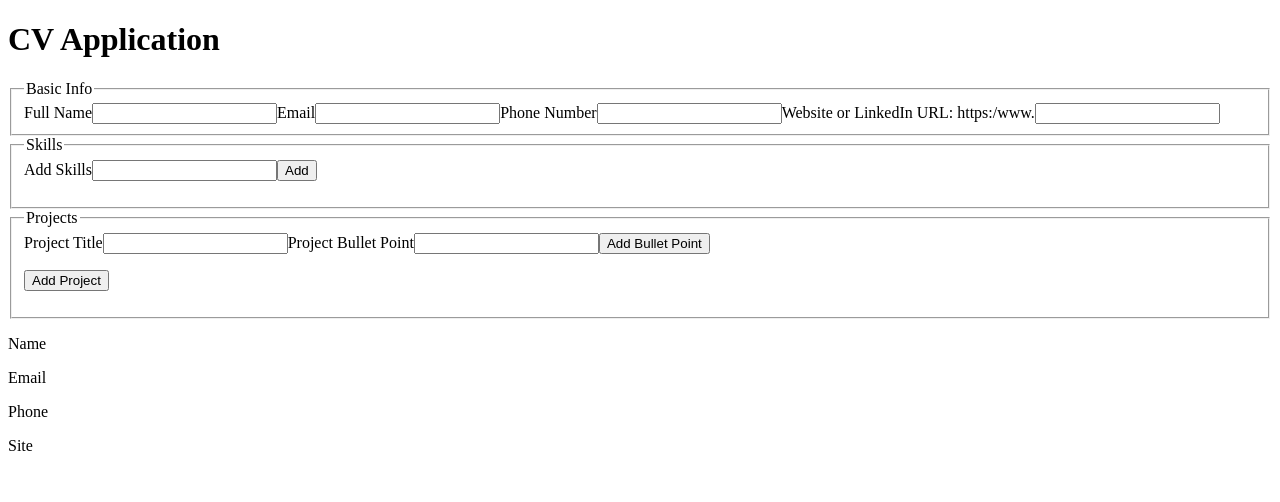
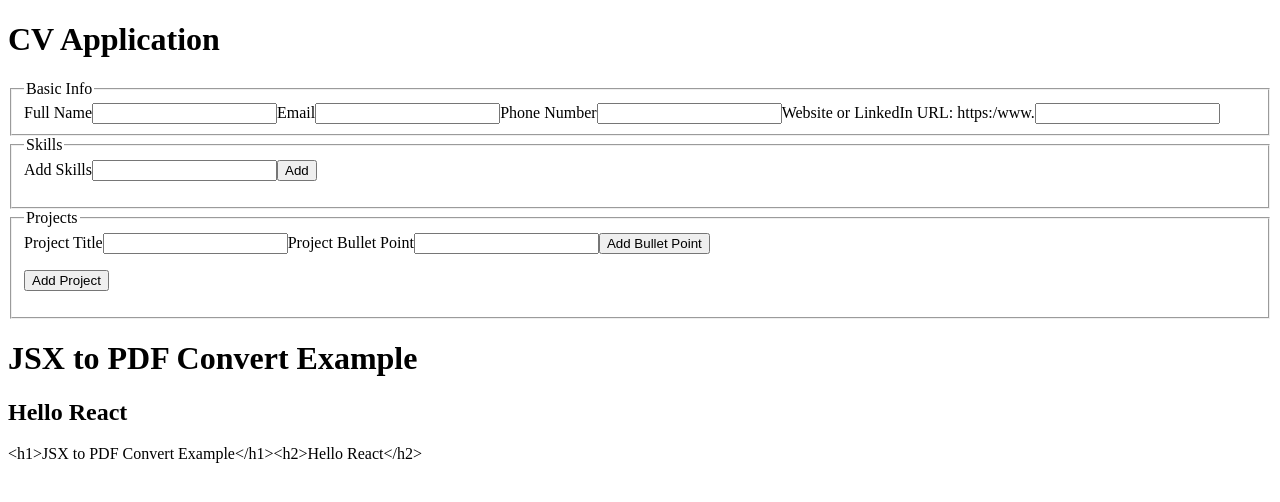
Before and after one commit to agabra23/cv-application-new, a React (Vite) app: page / in a window 1280 px wide. Shown: the top 502 px of the page. Built offline with nearby package versions, Linux system fonts and the light colour scheme.

Commit message:
Prepare JSXtoPDF component

```diff
--- a/src/App.jsx
+++ b/src/App.jsx
@@ -2,8 +2,12 @@ import BasicInfo from "./components/BasicInfo";
 import Skills from "./components/Skills";
 import Projects from "./components/Projects";
 import { useState } from "react";
+import ReactDOMServer from "react-dom/server";
+import JSXtoPDF from "./components/JSXtoPDF";
 
 function App() {
+  // Basic Info State
+
   const [basicInfo, setBasicInfo] = useState({
     fullName: "",
     email: "",
@@ -24,6 +28,8 @@ function App() {
   };
 
   const websiteURL = "https:/www." + basicInfo.website;
+
+  // Skills State
 
   const [skillsList, setSkillsList] = useState([]);
   const [skillValue, setSkillValue] = useState("");
@@ -51,15 +57,21 @@ function App() {
     setProjectList(newState);
   };
 
+  // JSX to be converted to PDF
+
+  const printElement = ReactDOMServer.renderToString(JSXtoPDF());
+
   return (
     <>
+      {/* Input Section */}
+
       <header>
         <h1>CV Application</h1>
       </header>
       <main>
         <div className="input-section">
           <form action="">
-            <BasicInfo basicInfo={basicInfo} saveChanges={saveChanges} />
+            <BasicInfo saveChanges={saveChanges} />
             <Skills
               skillsList={skillsList}
               skillValue={skillValue}
@@ -71,20 +83,10 @@ function App() {
           </form>
         </div>
 
-        <div className="pdf-section">
-          <p>Name</p>
-          <p>{basicInfo.fullName}</p>
-          <p>Email</p>
-          <p>{basicInfo.email}</p>
-          <p>Phone</p>
-          <p>{basicInfo.phone}</p>
-          <p>Site</p>
-          <p>
-            <a href={websiteURL} target="_blank">
-              {basicInfo.website}
-            </a>
-          </p>
-        </div>
+        {/* PDF Section */}
+
+        <JSXtoPDF />
+        {printElement}
       </main>
     </>
   );
--- /dev/null
+++ b/src/components/JSXtoPDF.jsx
@@ -0,0 +1,8 @@
+export default function JSXtoPDF() {
+  return (
+    <>
+      <h1>JSX to PDF Convert Example</h1>
+      <h2>Hello React</h2>
+    </>
+  );
+}
```
